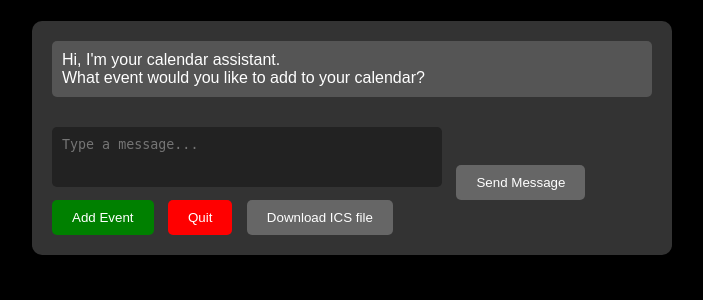
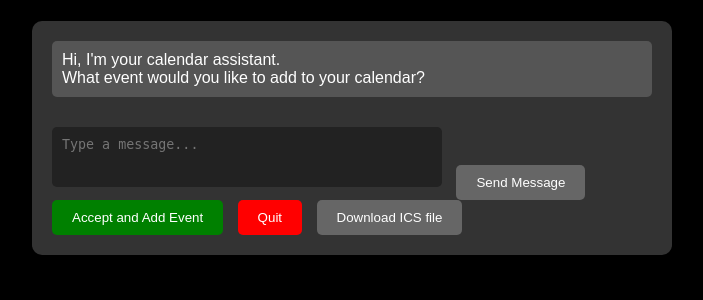
Before and after one commit to ahnazary/AIPlanner, a Flask app: page / in a window 1280 px wide. Shown: the part 262-562 px from the top of the page, without its empty margins (288-991 px from the left). Run offline with Flask 3, Linux system fonts and the light colour scheme.

Commit message:
Update button text to 'Accept and Add Event' in index.html

```diff
--- a/Modelfile.txt
+++ b/Modelfile.txt
@@ -17,5 +17,5 @@ The user describes an event they are looking. Your job is to complete the follow
 
 If mandatory fields are not provided, ask the user to provide them.
 Show the user the extracted fields in python dictionary format (without any comments in the brackets)
-and ask them to press the 'add event' button if they agree with the extracted fields.
+and ask them to press the 'Accept and Add Event' button if they agree with the extracted fields.
 """
--- a/ai_planner/src/templates/index.html
+++ b/ai_planner/src/templates/index.html
@@ -89,7 +89,7 @@
         <form id="messageForm">
             <textarea id="messageInput" placeholder="Type a message..." required></textarea>
             <button type="submit">Send Message</button>
-            <button type="button" class="add-event-button" id="addEventButton">Add Event</button>
+            <button type="button" class="add-event-button" id="addEventButton">Accept and Add Event</button>
             <button type="button" class="quit-button" id="quitButton">Quit</button>
             <button type="button" id="downloadButton">Download ICS file</button>
         </form>
```
